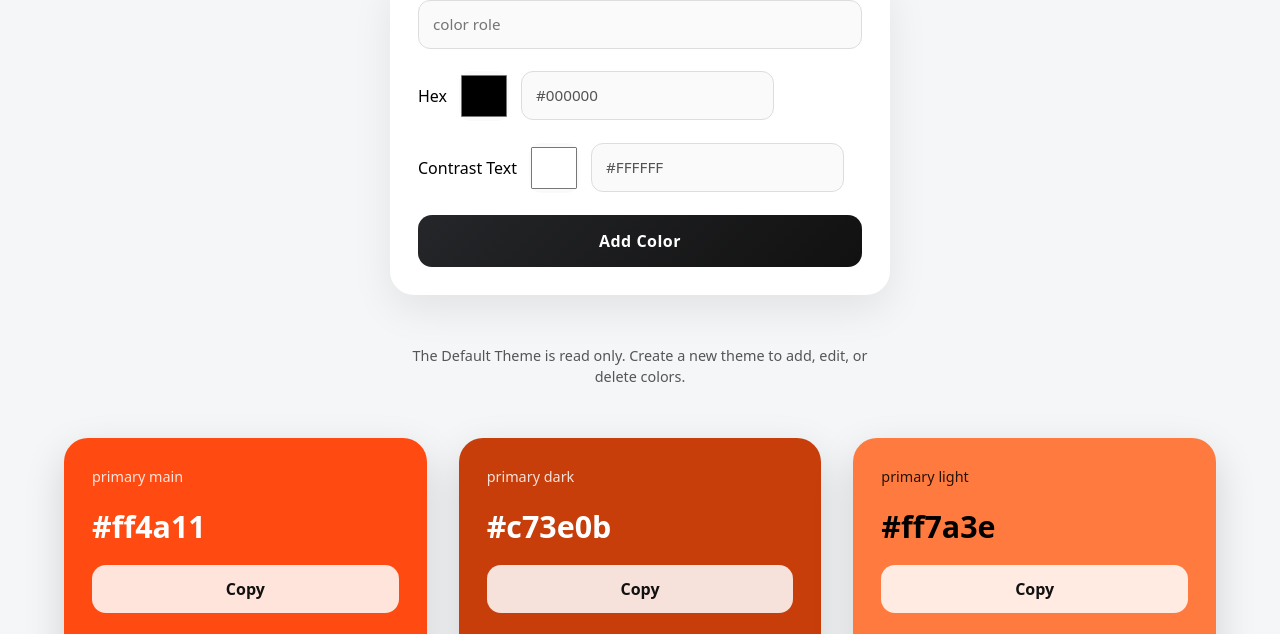
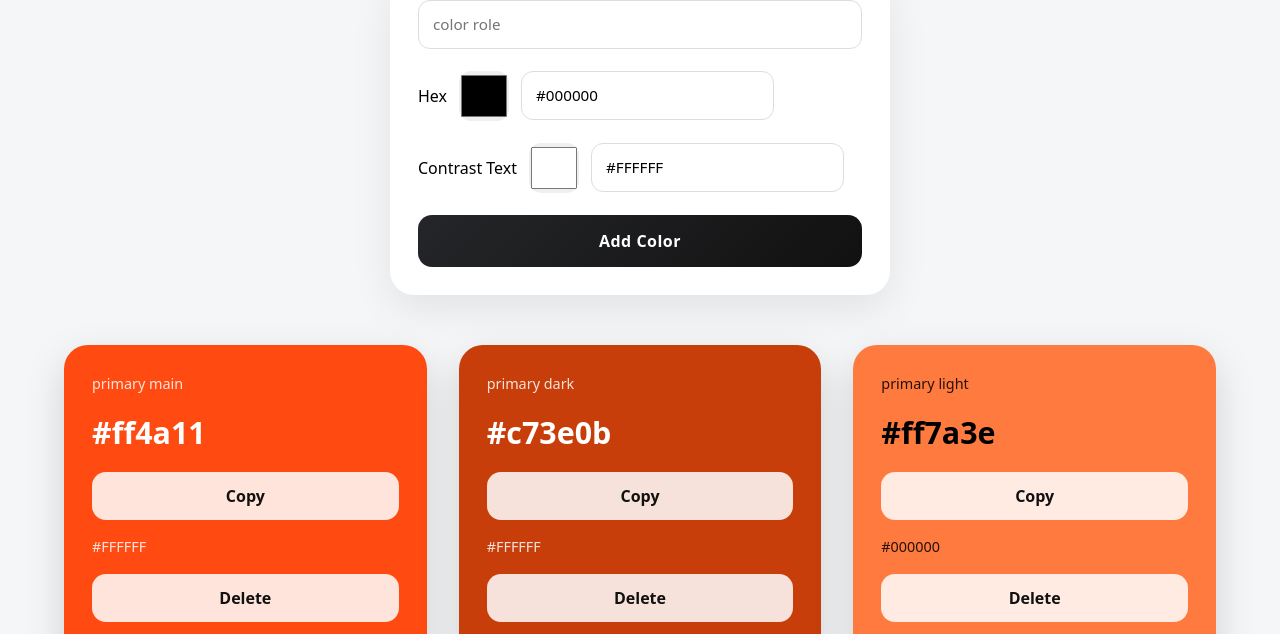
Before and after one commit to YssraChahine/recap-project-4, a React (Vite) app: page / in a window 1280 px wide. Shown: the part 318-952 px from the top of the page. Built offline with nearby package versions, Linux system fonts and the light colour scheme; no server answers.

Commit message:
fix edit, add and delete color button for colorcards

```diff
--- a/src/App.jsx
+++ b/src/App.jsx
@@ -67,7 +67,6 @@ function App() {
   }
 
   function handleAddColor(newColor) {
-    if (isDefaultTheme) return;
 
     setThemes((prevThemes) =>
       prevThemes.map((theme) =>
@@ -75,7 +74,6 @@ function App() {
     }
 
   function handleDeleteColor(id) {
-    if (isDefaultTheme) return;
 
     setThemes((prevThemes) =>
       prevThemes.map((theme) =>
@@ -83,7 +81,6 @@ function App() {
     }
 
   function handleUpdateColor(updatedColor) {
-    if (isDefaultTheme) return;
 
     setThemes((prevThemes) =>
       prevThemes.map((theme) =>
@@ -112,13 +109,11 @@ function App() {
         </div>
       </section>
 
-      <ColorForm onSubmit={handleAddColor} disabled={isDefaultTheme}/>
-
-      {isDefaultTheme && (<p className="default-theme-hint">The Default Theme is read only. Create a new theme to add, edit, or delete colors.</p>)}
+      <ColorForm onSubmit={handleAddColor}/>
 
       <section className="color-grid">
         {activeTheme.colors.length === 0 ? (<p>No colors yet. Add a new one!</p>) : (activeTheme.colors.map((color) => (
-            <Color key={color.id} color={color} onDelete={handleDeleteColor} onUpdateColor={handleUpdateColor} readOnly={isDefaultTheme}/>)))}
+            <Color key={color.id} color={color} onDelete={handleDeleteColor} onUpdateColor={handleUpdateColor} />)))}
       </section>
     </div>
   );
--- a/src/Components/Color/Color.jsx
+++ b/src/Components/Color/Color.jsx
@@ -3,7 +3,7 @@ import "./Color.css";
 import ColorForm from "../ColorForm/ColorForm";
 import CopyToClipboard from "../CopyToClipboard/CopyToClipboard";
 
-export default function Color({ color, onDelete, onUpdateColor, readOnly = false,}) {
+export default function Color({ color, onDelete, onUpdateColor}) {
   const [isConfirming, setIsConfirming] = useState(false);
   const [isEditing, setIsEditing] = useState(false);
   const [contrastData, setContrastData] = useState(null);
@@ -53,7 +53,7 @@ export default function Color({ color, onDelete, onUpdateColor, readOnly = false
         </div>
       )}
 
-      {!readOnly && (isConfirming ? (
+      {isConfirming ? (
           <div className="color-card-highlight">
             <p>Are you sure?</p>
             <button onClick={()=> onDelete(color.id)}>Yes</button>
@@ -62,7 +62,7 @@ export default function Color({ color, onDelete, onUpdateColor, readOnly = false
             <button onClick={()=> setIsConfirming(true)}>Delete</button>
             <button onClick={()=> setIsEditing(true)}>Edit</button>
           </>
-        ))}
+        )}
     </article>
   );
 }
```
